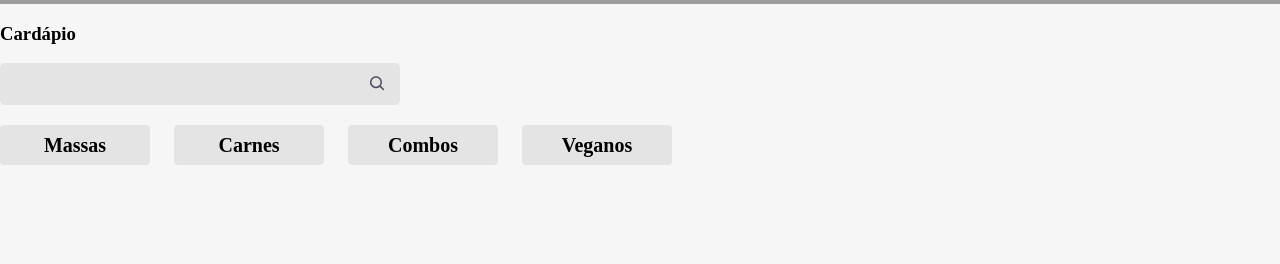
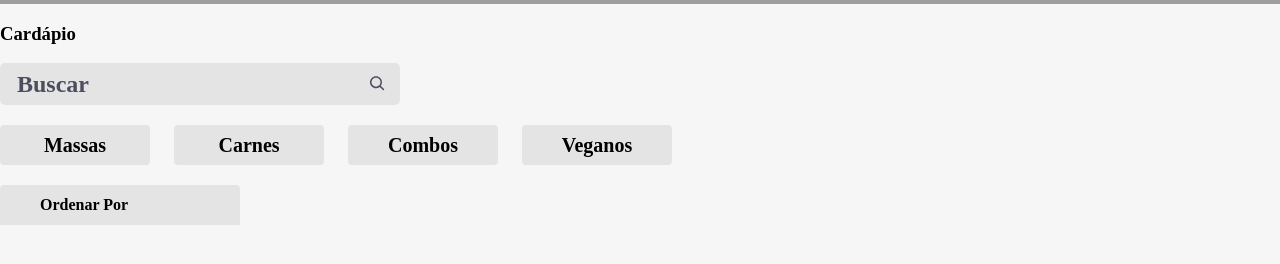
Before and after one commit to RaphaelO-Melo/Aluroni, a React (Create React App) app in the folder aluroni/: page / in a window 1280 px wide. Shown: the part 404-668 px from the top of the page. Built offline with nearby package versions, Linux system fonts and the light colour scheme; grey boxes are pictures that could not be loaded; a web font is replaced by a local one.

Commit message:
Sorter base created

```diff
--- a/aluroni/public/index.html
+++ b/aluroni/public/index.html
@@ -2,12 +2,10 @@
 <html lang="en">
   <head>
     <meta charset="utf-8" />
-    <link rel="icon" href="%PUBLIC_URL%/favicon.ico" />
+    <link rel="icon" href="%PUBLIC_URL%/favicon.svg" />
     <meta name="viewport" content="width=device-width, initial-scale=1" />
     <meta name="theme-color" content="#000000" />
     <meta name="description" content="Web site created using create-react-app" />
-    <link rel="apple-touch-icon" href="%PUBLIC_URL%/logo192.png" />
-    <link rel="manifest" href="%PUBLIC_URL%/manifest.json" />
     <title>Aluroni</title>
   </head>
 
--- a/aluroni/src/pages/Menu/Searcher/index.tsx
+++ b/aluroni/src/pages/Menu/Searcher/index.tsx
@@ -13,6 +13,7 @@
             <input
                 value={props.search}
                 onChange={event => props.setSearch(event.target.value)}
+                placeholder='Buscar'
             />
             <CgSearch
                 size={20}
--- /dev/null
+++ b/aluroni/src/pages/Menu/Sorter/Sorter.module.scss
@@ -0,0 +1,49 @@
+@import "styles/variables";
+
+.sorter {
+  align-items: center;
+  background-color: $grey;
+  border: none;
+  border-top-left-radius: 4px;
+  border-top-right-radius: 4px;
+  display: flex;
+  font-size: 1rem;
+  font-weight: bold;
+  height: 40px;
+  justify-content: space-between;
+  min-width: 240px;
+  padding: 0 40px;
+  position: relative;
+  &--active {
+    background-color: $blue;
+    color: white;
+  }
+  &__options {
+    display: none;
+    position: absolute;
+    left: 0;
+    flex-direction: column;
+    top: 100%;
+    width: 100%;
+    &--active {
+      display: flex;
+    }
+  }
+  &__option {
+    align-items: center;
+    background-color: $grey;
+    border-top: 2px solid $light-grey;
+    box-sizing: border-box;
+    color: $black;
+    display: flex;
+    height: 40px;
+    justify-content: center;
+    width: inherit;
+    &:hover,
+    &--active {
+      background-color: $blue;
+      cursor: pointer;
+      color: white;
+    }
+  }
+}
--- /dev/null
+++ b/aluroni/src/pages/Menu/Sorter/index.tsx
@@ -0,0 +1,17 @@
+import style from './Sorter.module.scss';
+import options from './options.json';
+
+export default function Sorter(){
+    return (
+        <button className={style.sorter}>
+            <span>Ordenar Por</span>
+            <div className={style.sorter__options}>
+                {options.map(option => (
+                    <div className={style.sorter__option} key={option.value}>
+                        {option.name}
+                    </div>
+                ))}
+            </div>
+        </button>
+    )
+}
--- /dev/null
+++ b/aluroni/src/pages/Menu/Sorter/options.json
@@ -0,0 +1,18 @@
+[
+    {
+        "name": "",
+        "value": 0
+    },
+    {
+        "name": "Porção",
+        "value": "porcao"
+    },
+    {
+        "name": "Qtd. pessoas",
+        "value": "qtd_pessoas"
+    },
+    {
+        "name": "Preço",
+        "value": "preco"
+    }
+]
--- a/aluroni/src/pages/Menu/index.tsx
+++ b/aluroni/src/pages/Menu/index.tsx
@@ -3,6 +3,7 @@
 import Searcher from './Searcher';
 import { useState } from 'react';
 import Filters from './Filters/intex';
+import Sorter from './Sorter';
 
 export default function Menu(){
 
@@ -24,7 +25,8 @@
                 <Searcher search={search} setSearch={setSearch} />
 
                 <div className={styles.sub_menu__filters}>
-                    <Filters filter={filter} setFilter={setFilter}/>
+                    <Filters filter={filter} setFilter={setFilter} />
+                    <Sorter />
                 </div>
             </section>
         </main>
```
Also changed, not shown: aluroni/public/favicon.svg (added).
